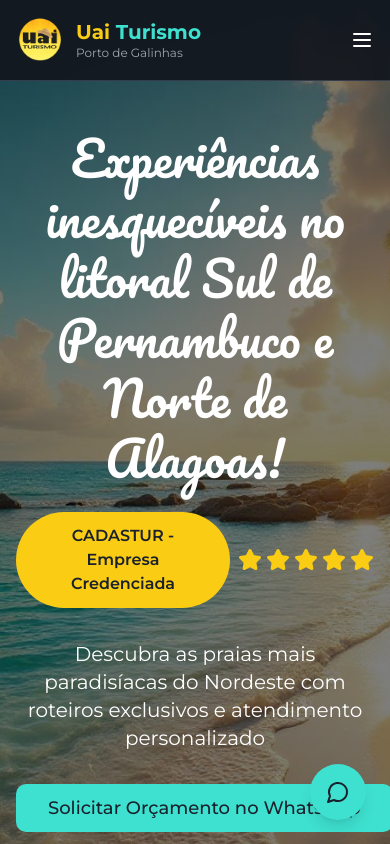
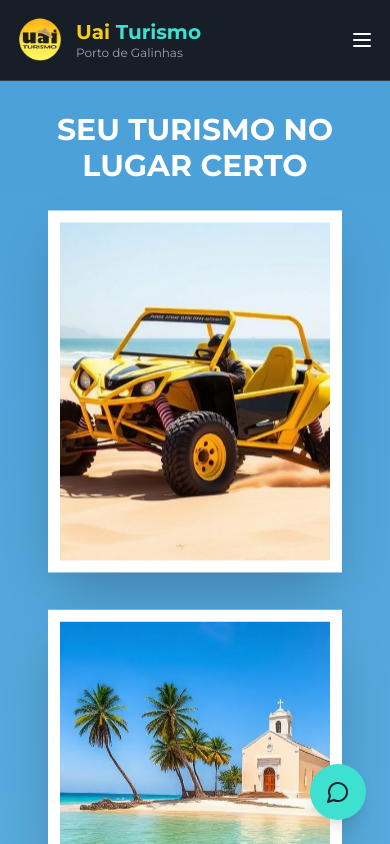
Before and after one commit to thiagohenrico/uai-turismo-eb6dbf14, a React (Vite) app: page / in a window 390 px wide. Shown: the top 844 px of the page. Built offline with nearby package versions, Linux system fonts and the light colour scheme; the HTML template or start-up script is replaced by a standard one.

Commit message:
Add mobile photo gallery component
Creates a new `MobilePhotoGallery` component that displays stylized photos on mobile devices upon initial load. This component is added to the `Index` page, appearing before the main content.

```diff
--- /dev/null
+++ b/src/components/MobilePhotoGallery.tsx
@@ -0,0 +1,75 @@
+import buggyTour from "@/assets/buggy-tour.jpg";
+import maragogi from "@/assets/maragogi.jpg";
+import praiaCarneiros from "@/assets/praia-carneiros.jpg";
+import saoMiguel from "@/assets/sao-miguel.jpg";
+
+const MobilePhotoGallery = () => {
+  const photos = [
+    { src: buggyTour, alt: "Passeio de Buggy" },
+    { src: praiaCarneiros, alt: "Praia dos Carneiros" },
+    { src: maragogi, alt: "Maragogi" },
+    { src: saoMiguel, alt: "São Miguel dos Milagres" },
+  ];
+
+  return (
+    <section className="relative min-h-screen bg-gradient-to-b from-[#4A9FD8] to-[#67B8E3] overflow-hidden py-20 px-4">
+      <div className="container mx-auto">
+        <div className="text-center mb-8 pt-8">
+          <h2 className="text-3xl md:text-4xl font-bold text-white mb-2">
+            SEU TURISMO NO LUGAR CERTO
+          </h2>
+        </div>
+
+        <div className="grid grid-cols-1 md:grid-cols-2 gap-8 max-w-5xl mx-auto">
+          {photos.map((photo, index) => (
+            <div
+              key={index}
+              className={`relative bg-white p-3 shadow-2xl transform transition-transform hover:scale-105 ${
+                index === 0 ? "rotate-[-4deg]" :
+                index === 1 ? "rotate-[3deg]" :
+                index === 2 ? "rotate-[-2deg]" :
+                "rotate-[4deg]"
+              }`}
+              style={{
+                animation: `float ${3 + index * 0.5}s ease-in-out infinite`
+              }}
+            >
+              <div className="aspect-[4/5] overflow-hidden">
+                <img
+                  src={photo.src}
+                  alt={photo.alt}
+                  className="w-full h-full object-cover"
+                />
+              </div>
+            </div>
+          ))}
+        </div>
+
+        <div className="text-center mt-12">
+          <button
+            onClick={() => {
+              const element = document.getElementById("passeios");
+              element?.scrollIntoView({ behavior: "smooth" });
+            }}
+            className="bg-white text-primary px-8 py-4 rounded-full font-bold text-lg shadow-lg hover:bg-primary hover:text-white transition-all"
+          >
+            RESERVE JÁ
+          </button>
+        </div>
+      </div>
+
+      <style>{`
+        @keyframes float {
+          0%, 100% {
+            transform: translateY(0px);
+          }
+          50% {
+            transform: translateY(-10px);
+          }
+        }
+      `}</style>
+    </section>
+  );
+};
+
+export default MobilePhotoGallery;
--- a/src/pages/Index.tsx
+++ b/src/pages/Index.tsx
@@ -1,5 +1,6 @@
 import Header from "@/components/Header";
 import Hero from "@/components/Hero";
+import MobilePhotoGallery from "@/components/MobilePhotoGallery";
 import BookingForm from "@/components/BookingForm";
 import Tours from "@/components/Tours";
 import ImportantInfo from "@/components/ImportantInfo";
@@ -14,7 +15,12 @@ const Index = () => {
     <div className="min-h-screen">
       <Header />
       <main>
-        <Hero />
+        <div className="md:hidden">
+          <MobilePhotoGallery />
+        </div>
+        <div className="hidden md:block">
+          <Hero />
+        </div>
         <BookingForm />
         <Tours />
         <ImportantInfo />
```
